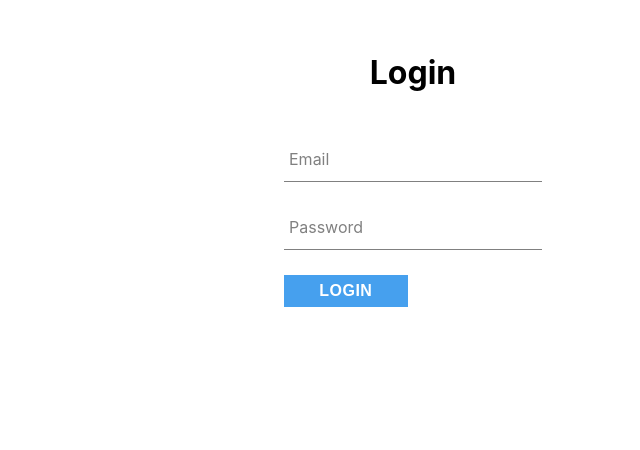
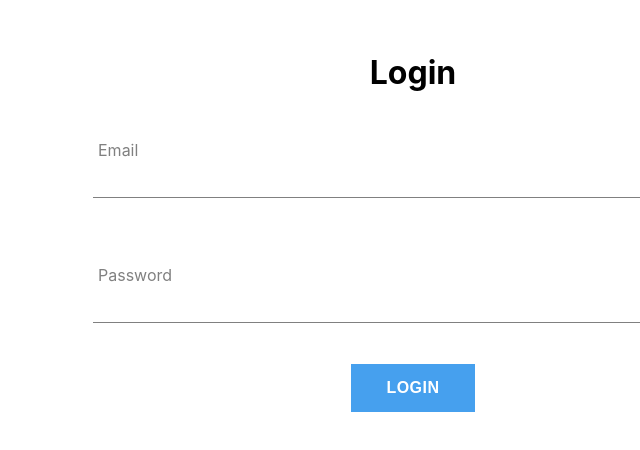
Before and after one commit to dragon3h/funparty-reactts-01, a React (Create React App) app: page / in a window 1280 px wide. Shown: the top 450 px of the page, without its empty margins (227-867 px from the left). Built offline with nearby package versions, Linux system fonts and the light colour scheme.

Commit message:
added Loggin flow

```diff
--- a/src/components/app/App.tsx
+++ b/src/components/app/App.tsx
@@ -2,13 +2,36 @@ import React from 'react';
 
 import './App.scss';
 import Login from '../login/login.component';
+import Home from '../home/home.component';
 
-function App() {
-  return (
-      <div className="container">
-        <Login />
-      </div>
-  );
+type AppProps = {};
+
+type AppState = {
+  isAuth: boolean
+};
+
+class App extends React.Component<AppProps, AppState> {
+  state = {
+    isAuth: false
+  };
+
+  render() {
+    let app;
+    if (this.state.isAuth) {
+      app = (
+          <Home/>
+      );
+    } else {
+      app = (
+          <Login/>
+      );
+    }
+    return (
+        <div className="container">
+          {app}
+        </div>
+    );
+  }
 }
 
 export default App;
--- /dev/null
+++ b/src/components/home/home.component.tsx
@@ -0,0 +1,13 @@
+import React from 'react';
+
+import './home.styles.scss';
+
+const Home = () => {
+  return (
+      <div className="home">
+        <h1>Home</h1>
+      </div>
+  );
+};
+
+export default Home;
--- a/src/components/login/login.component.tsx
+++ b/src/components/login/login.component.tsx
@@ -53,7 +53,7 @@ class Login extends React.Component<LoginProps, LoginState> {
     return (
         <div className="login">
           <h1>Login</h1>
-          <form onSubmit={this.handleSubmit}>
+          <form className="login-form" onSubmit={this.handleSubmit}>
             <FormInput handleChange={this.handleChange} label={'Email'} name="email" value={this.state.email}
                        attrType={'email'} required/>
             <FormInput handleChange={this.handleChange} label={'Password'} name="password" value={this.state.password}
--- a/src/components/login/login.styles.scss
+++ b/src/components/login/login.styles.scss
@@ -4,11 +4,16 @@
   justify-content: center;
   align-items: center;
 
-  .input-group {
-    max-width: 30rem;
-  }
+  .login-form {
+    width: 100%;
+    max-width: 40rem;
+    display: flex;
+    flex-direction: column;
+    align-items: center;
 
-  .custom-button {
-    display: block;
+    .custom-button {
+      display: block;
+      max-width: 20rem;
+    }
   }
 }
--- a/src/components/shared/custom-button/custom-button.styles.scss
+++ b/src/components/shared/custom-button/custom-button.styles.scss
@@ -3,7 +3,7 @@
 .custom-button {
   min-width: 6rem;
   width: auto;
-  height: 2rem;
+  height: 3rem;
   border: none;
   padding: 0 2.2rem;
   letter-spacing: 0.032rem;
```
Also changed, not shown: src/components/home/home.styles.scss (added).
